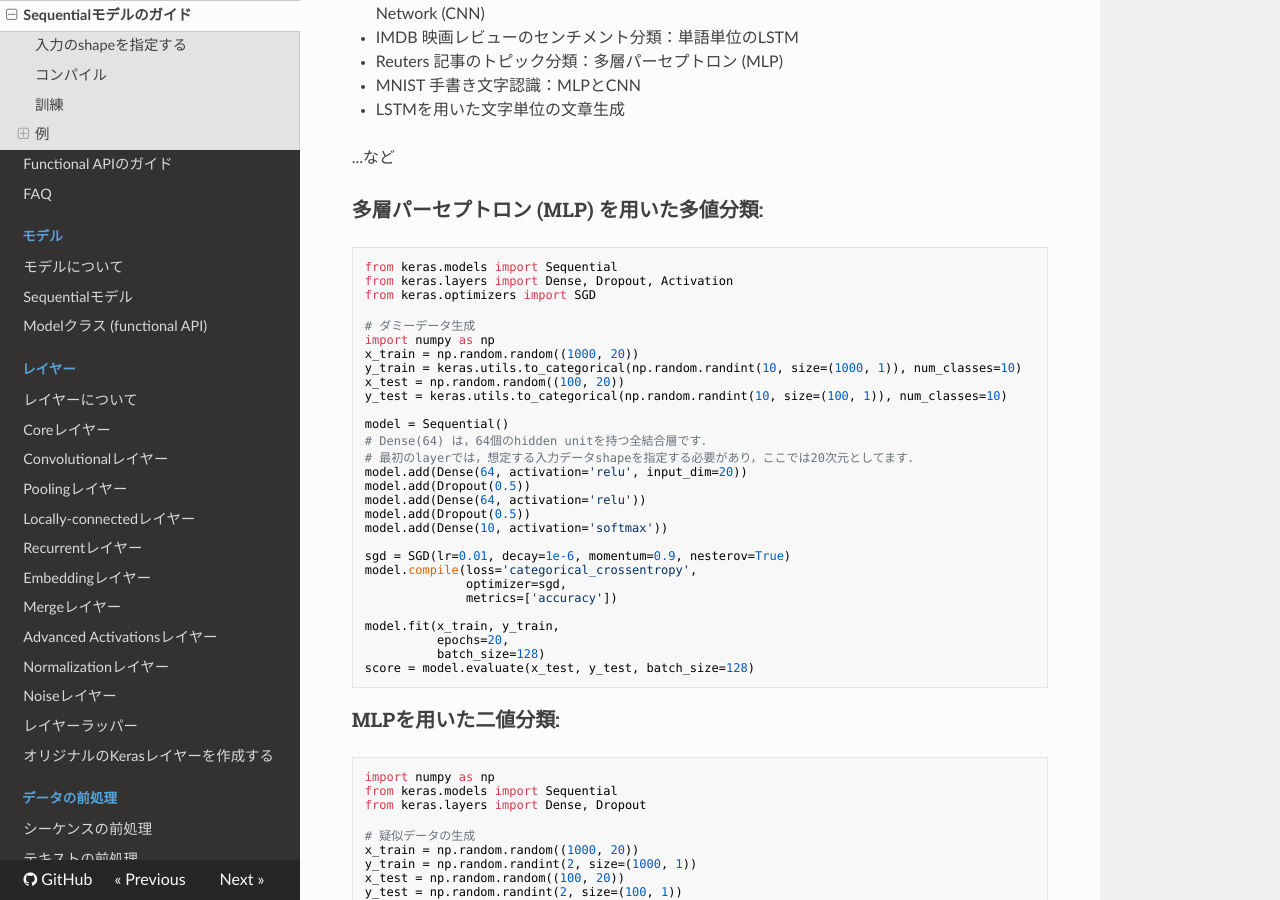
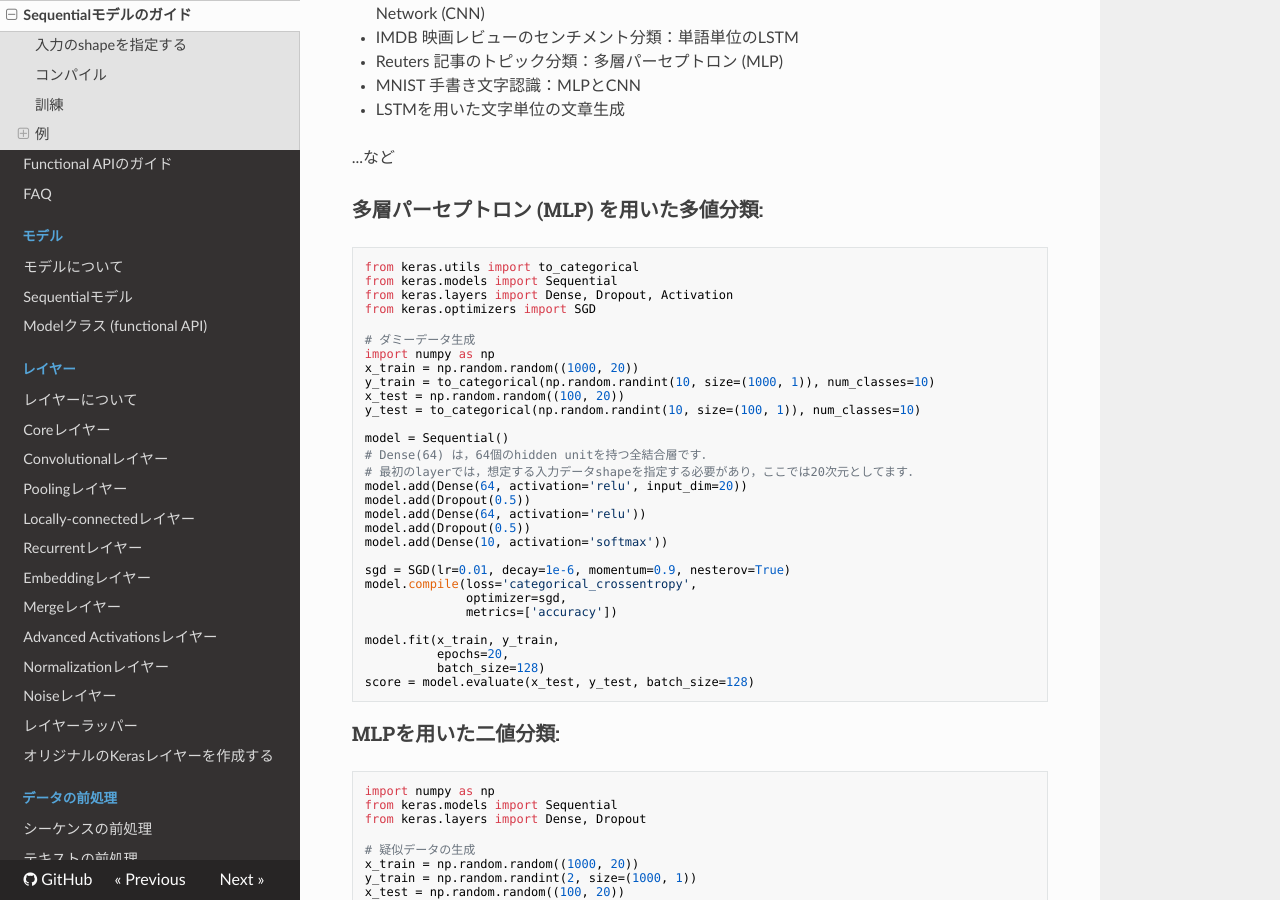
Before and after one commit to keras-team/keras-docs-ja, an MkDocs documentation site: the page built from sources/getting-started/sequential-model-guide.md, in a window 1280 px wide and 900 px high, scrolled down 2994 px. Built offline with MkDocs 1.6.1, drawn with Linux system fonts in a browser that asks for light colours; nearby versions of some CDN libraries; old or Windows-style settings are respelled for this version of MkDocs.

Commit message:
Add from keras.utils import to_categorical

````diff
--- a/sources/getting-started/sequential-model-guide.md
+++ b/sources/getting-started/sequential-model-guide.md
@@ -152,6 +152,7 @@ model.fit(data, one_hot_labels, epochs=10, batch_size=32)
 ### 多層パーセプトロン (MLP) を用いた多値分類:
 
 ```python
+from keras.utils import to_categorical
 from keras.models import Sequential
 from keras.layers import Dense, Dropout, Activation
 from keras.optimizers import SGD
@@ -159,9 +160,9 @@ from keras.optimizers import SGD
 # ダミーデータ生成
 import numpy as np
 x_train = np.random.random((1000, 20))
-y_train = keras.utils.to_categorical(np.random.randint(10, size=(1000, 1)), num_classes=10)
+y_train = to_categorical(np.random.randint(10, size=(1000, 1)), num_classes=10)
 x_test = np.random.random((100, 20))
-y_test = keras.utils.to_categorical(np.random.randint(10, size=(100, 1)), num_classes=10)
+y_test = to_categorical(np.random.randint(10, size=(100, 1)), num_classes=10)
 
 model = Sequential()
 # Dense(64) は，64個のhidden unitを持つ全結合層です．
````
